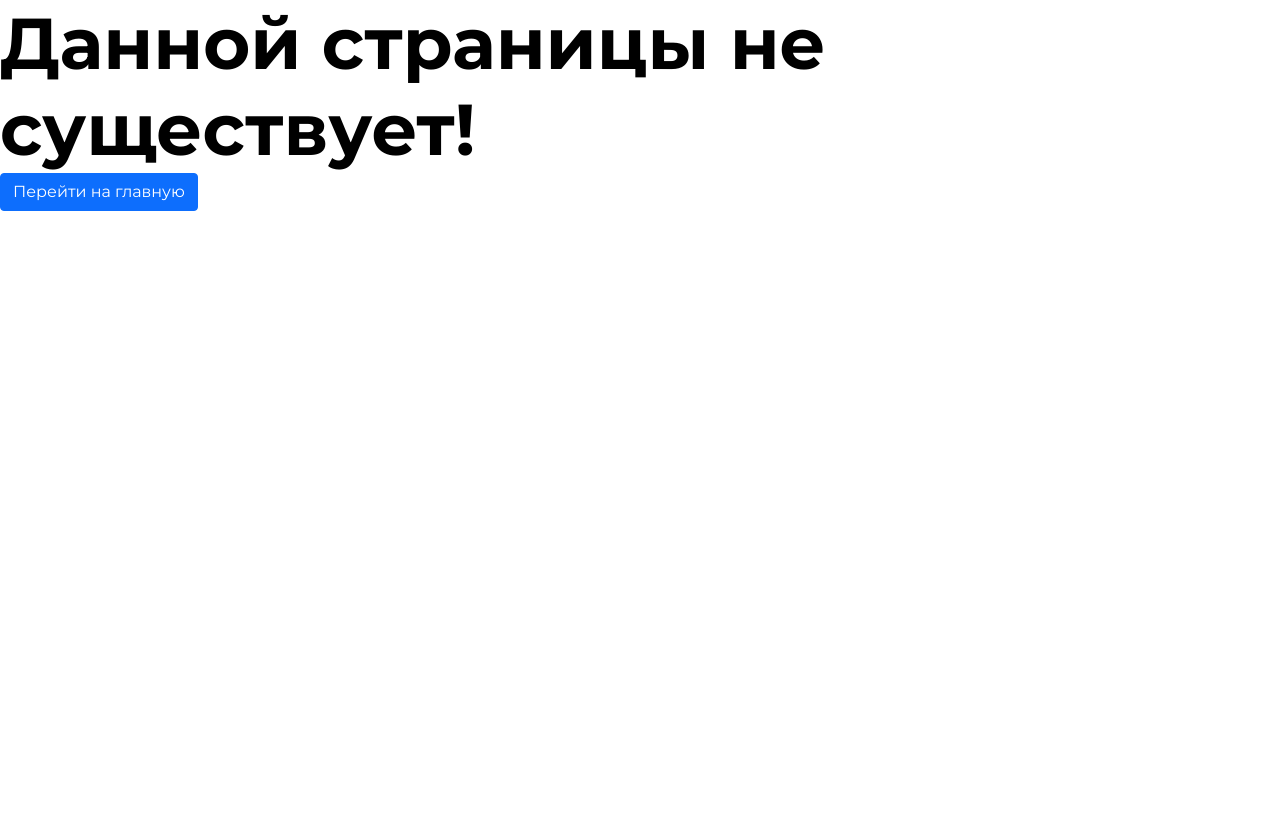
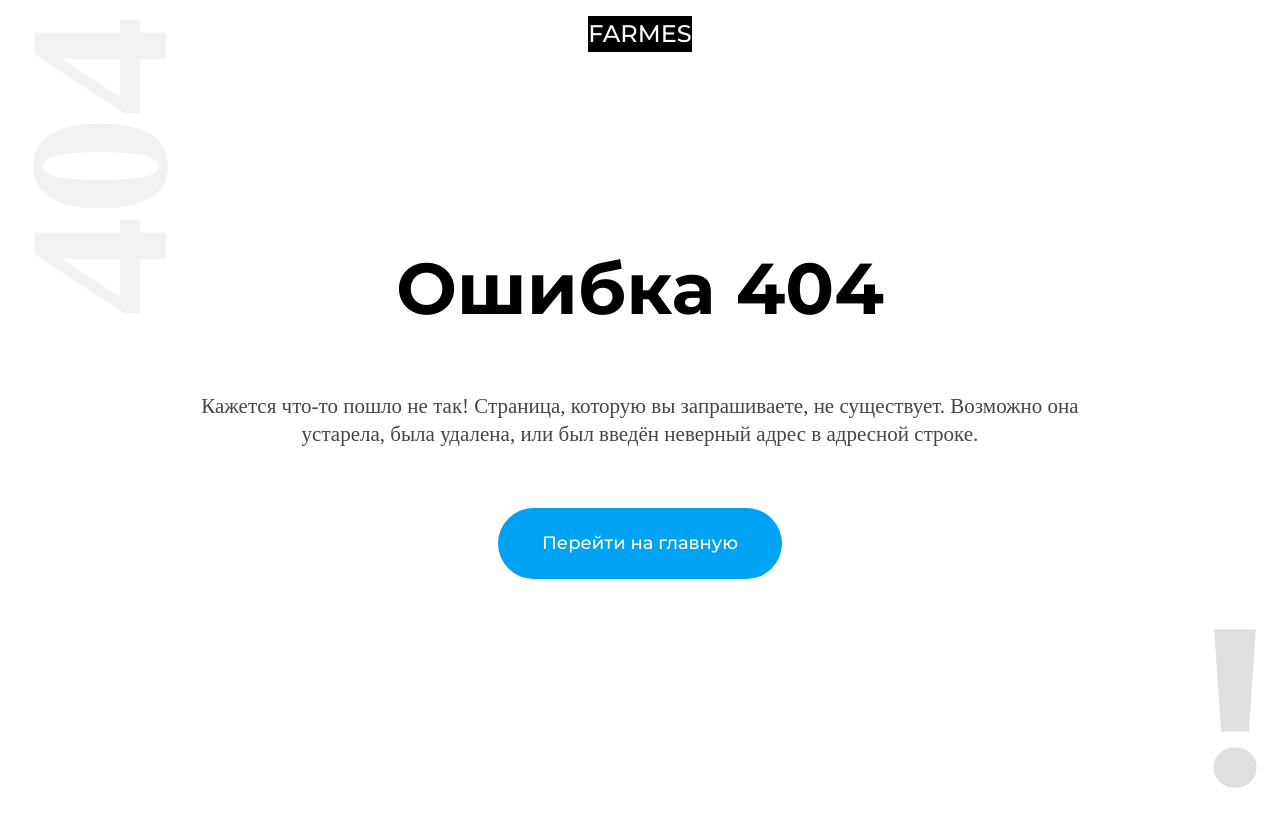
Before and after one commit to Athena15509/farmes-network, a plain HTML site: page 404.html in a window 1280 px wide. Before the commit the page ends 800 px from the top, so only its background shows below. Drawn offline with nearby package versions, Linux system fonts and the light colour scheme.

Commit message:
Update 404.html

```diff
--- a/404.html
+++ b/404.html
@@ -4,7 +4,7 @@
   <meta charset="UTF-8">
   <meta name="viewport" content="width=device-width, initial-scale=1.0">
   <meta http-equiv="X-UA-Compatible" content="ie=edge">
-  <title>Farmes Network - 404</title>
+  <title>Farmes Network</title>
   <link rel="icon" type="image/png" href="/farmes-network/assets/img/icons/favicon-16x16.png" sizes="16x16">
   <link rel="icon" type="image/png" href="/farmes-network/assets/img/icons/favicon-32x32.png" sizes="32x32">
   <link rel="icon" type="image/png" href="/farmes-network/assets/img/icons/favicon-96x96.png" sizes="96x96">
@@ -13,12 +13,38 @@
   <link rel="stylesheet" href="/farmes-network/assets/css/404.css">
   <link rel="preconnect" href="https://fonts.gstatic.com">
   <link href="https://fonts.googleapis.com/css2?family=Montserrat:ital,wght@0,100;0,200;0,300;0,400;0,500;0,600;0,700;0,800;0,900;1,100;1,200;1,300;1,400;1,500;1,600;1,700;1,800;1,900&display=swap" rel="stylesheet">
+  <link href="https://fonts.googleapis.com/css2?family=Montserrat+Alternates:ital,wght@0,100;0,200;0,300;0,400;0,500;0,600;0,700;0,800;0,900;1,100;1,200;1,300;1,400;1,500;1,600;1,700;1,800;1,900&display=swap" rel="stylesheet">
   <link href="https://cdn.jsdelivr.net/npm/bootstrap@5.0.1/dist/css/bootstrap.min.css" rel="stylesheet" integrity="sha384-+0n0xVW2eSR5OomGNYDnhzAbDsOXxcvSN1TPprVMTNDbiYZCxYbOOl7+AMvyTG2x" crossorigin="anonymous">
+  <link href="https://unpkg.com/boxicons@2.0.7/css/boxicons.min.css" rel="stylesheet">
 </head>
 <body>
-  <div class="main-content">
-    <h1>Данной страницы не существует!</h1>
-    <a href="https://athena15509.github.io/farmes-network/" class="btn btn-primary">Перейти на главную</a>
-  </div>
+  <header>
+    <div class="container">
+      <div class="logo d-flex justify-content-center">
+        <a class="navbar-brand" href="https://athena15509.github.io/farmes-network/">Farmes</a>
+      </div>
+    </div>
+  </header>
+  <main>
+    <div class="main-content">
+      <div class="main-content__header">
+        <h1>Ошибка 404</h1>
+      </div>
+      <div class="main-content__body">
+        <p>Кажется что-то пошло не так! Страница, которую вы запрашиваете, не существует. Возможно она<br>устарела, была удалена, или был введён неверный адрес в адресной строке.</p>
+      </div>
+      <div class="main-content__footer">
+        <a href="https://athena15509.github.io/farmes-network/" class="btn btn-start">Перейти на главную</a>
+      </div>
+    </div>
+    <div class="main-wrapper">
+      <p>404</p>
+      <p>!</p>
+    </div>
+  </main>
+
+
+  <script src="https://unpkg.com/boxicons@latest/dist/boxicons.js"></script>
+  <script src="https://cdn.jsdelivr.net/npm/bootstrap@5.0.1/dist/js/bootstrap.bundle.min.js" integrity="sha384-gtEjrD/SeCtmISkJkNUaaKMoLD0//ElJ19smozuHV6z3Iehds+3Ulb9Bn9Plx0x4" crossorigin="anonymous"></script>
 </body>
 </html>
```
